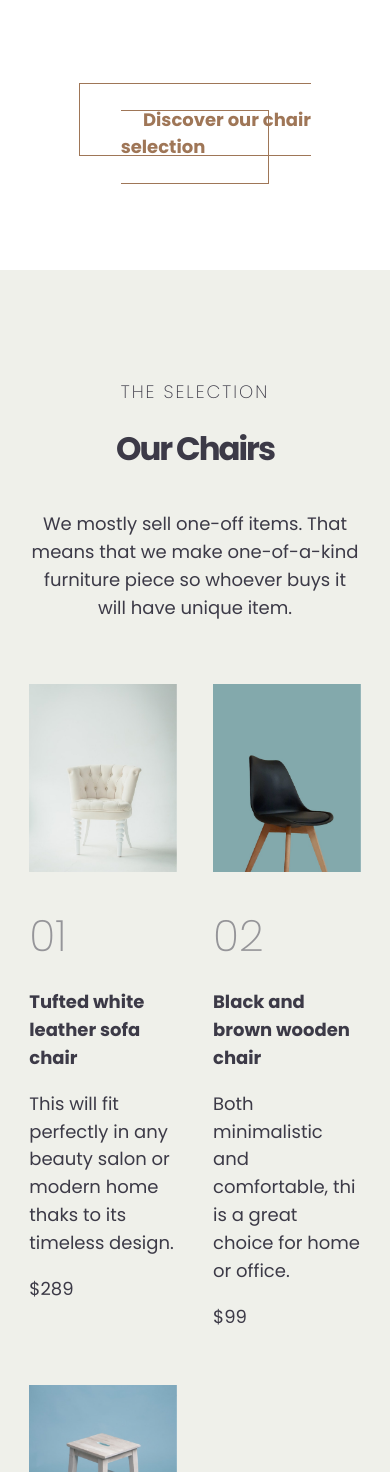
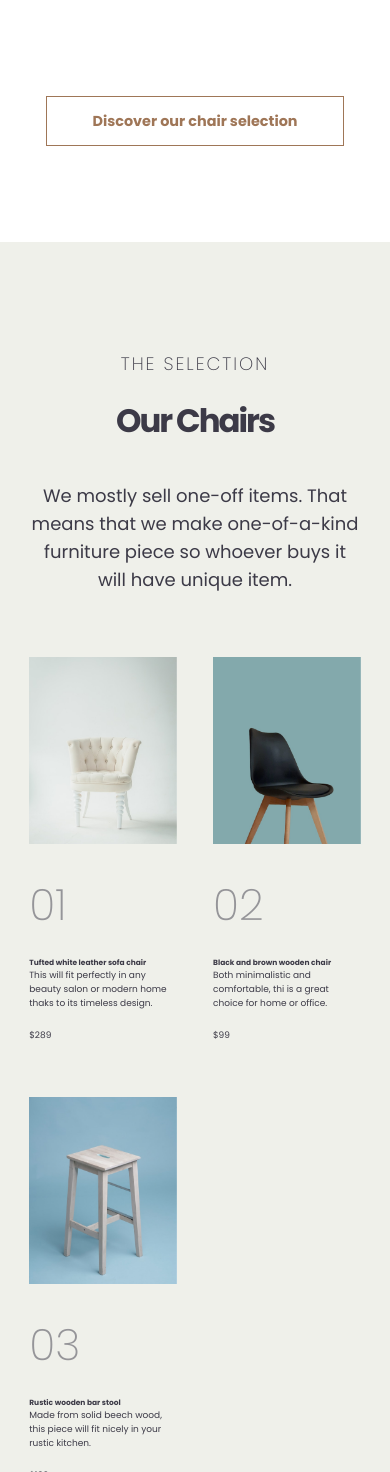
Before and after one commit to hashimraj/Simple-Landing-Page, a plain HTML site: page index.html in a window 390 px wide. Shown: the part 528-2000 px from the top of the page. Drawn offline with Linux system fonts and the light colour scheme.

Commit message:
font modiications

```diff
--- a/index.html
+++ b/index.html
@@ -5,7 +5,7 @@
     <meta name="viewport" content="width=device-width, initial-scale=1.0" />
 
     <title>
-      HTML and CSS for Complete Beginners: Example 4-1 - Simple landing page
+      Simple landing page
     </title>
 
     <link rel="preconnect" href="https://fonts.googleapis.com" />
@@ -46,7 +46,7 @@
           <div>
             <img src="images/landing-page/furniture-1.jpg" alt="Furniture" />
             <p class="number">01</p>
-            <h4>Tufted white leather sofa chair</h4>
+            <h5>Tufted white leather sofa chair</h5>
             <p>
               This will fit perfectly in any beauty salon or modern home thaks
               to its timeless design.
@@ -56,7 +56,7 @@
           <div>
             <img src="images/landing-page/furniture-2.jpg" alt="Furniture" />
             <p class="number">02</p>
-            <h4>Black and brown wooden chair</h4>
+            <h5>Black and brown wooden chair</h5>
             <p>
               Both minimalistic and comfortable, thi is a great choice for home
               or office.
@@ -66,7 +66,7 @@
           <div>
             <img src="images/landing-page/furniture-3.jpg" alt="Furniture" />
             <p class="number">03</p>
-            <h4>Rustic wooden bar stool</h4>
+            <h5>Rustic wooden bar stool</h5>
             <p>
               Made from solid beech wood, this piece will fit nicely in your
               rustic kitchen.
--- a/style.css
+++ b/style.css
@@ -282,6 +282,15 @@ footer p {
     #main-header h1 {
         margin-top: 3.5rem;
     }
+    #main-header .btn {
+    padding: 0.8rem 2.5rem;
+    border: 1px solid rgb(159, 118, 87);
+    font-weight: 700;
+    font-size: 0.8rem;
+    }
+    .gallery {
+        font-size: 0.5rem;
+    }
 }
 
 @media screen and (max-width:800px) {
```
